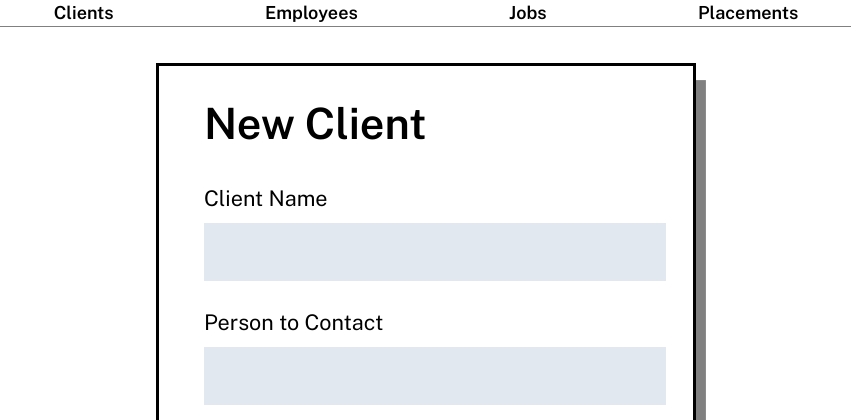
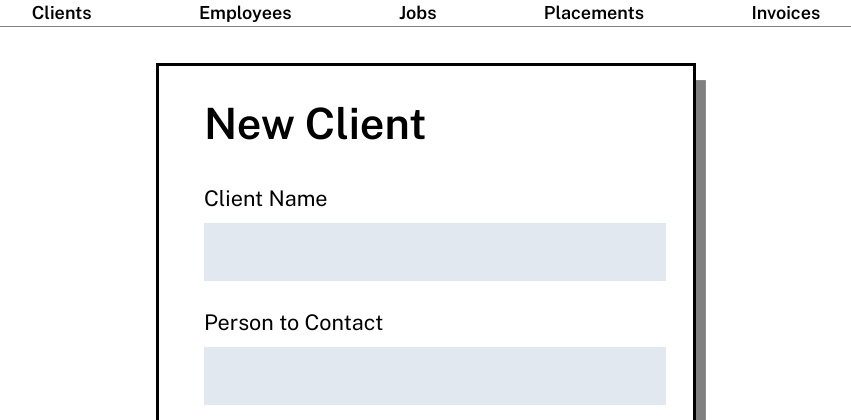
Before and after one commit to NvyGreen/staffing-dashboard, a Flask app: page /add-client in a window 1280 px wide. Shown: the top 420 px of the page, without its empty margins (214-1065 px from the left). Run offline with Flask 3, Linux system fonts and the light colour scheme; parts of the project's set-up code (start-up, migrations or seed data) failed here and were passed over.

Commit message:
Wrote HTML for invoices.html

```diff
--- a/staffing/forms.py
+++ b/staffing/forms.py
@@ -56,3 +56,9 @@ class PlacementForm(FlaskForm):
     employee = SelectField("Employee")
 
     submit = SubmitField("Save Placement")
+
+
+class InvoiceSelect(FlaskForm):
+    client = SelectField("Client")
+
+    submit = SubmitField("See Invoice")
--- a/staffing/routes.py
+++ b/staffing/routes.py
@@ -10,6 +10,7 @@ from staffing.forms import (
     EmployeeForm,
     JobForm,
     PlacementForm,
+    InvoiceSelect
 )
 from staffing.models import (
     Client,
@@ -378,3 +379,13 @@ def edit_placement(_id: int):
 def delete_placement(_id: int):
     delete_methods.delete_placement(_id)
     return redirect(url_for(".placements"))
+
+
+@pages.route("/invoice")
+def invoices():
+    form = InvoiceSelect()
+    return render_template(
+        "invoices.html",
+        title="Dashboard | Invoices",
+        form=form
+    )
--- a/staffing/templates/macros/nav.html
+++ b/staffing/templates/macros/nav.html
@@ -17,6 +17,10 @@
             <a href="{{ url_for('pages.placements') }}" class="nav__link">
                 <p class="nav__item">Placements</p>
             </a>
+
+            <a href="{{ url_for('pages.invoices') }}" class="nav__link">
+                <p class="nav__item">Invoices</p>
+            </a>
         </nav>
     </div>
 </header>
```
Also changed, not shown: staffing/templates/invoices.html (+16 -0 lines).
